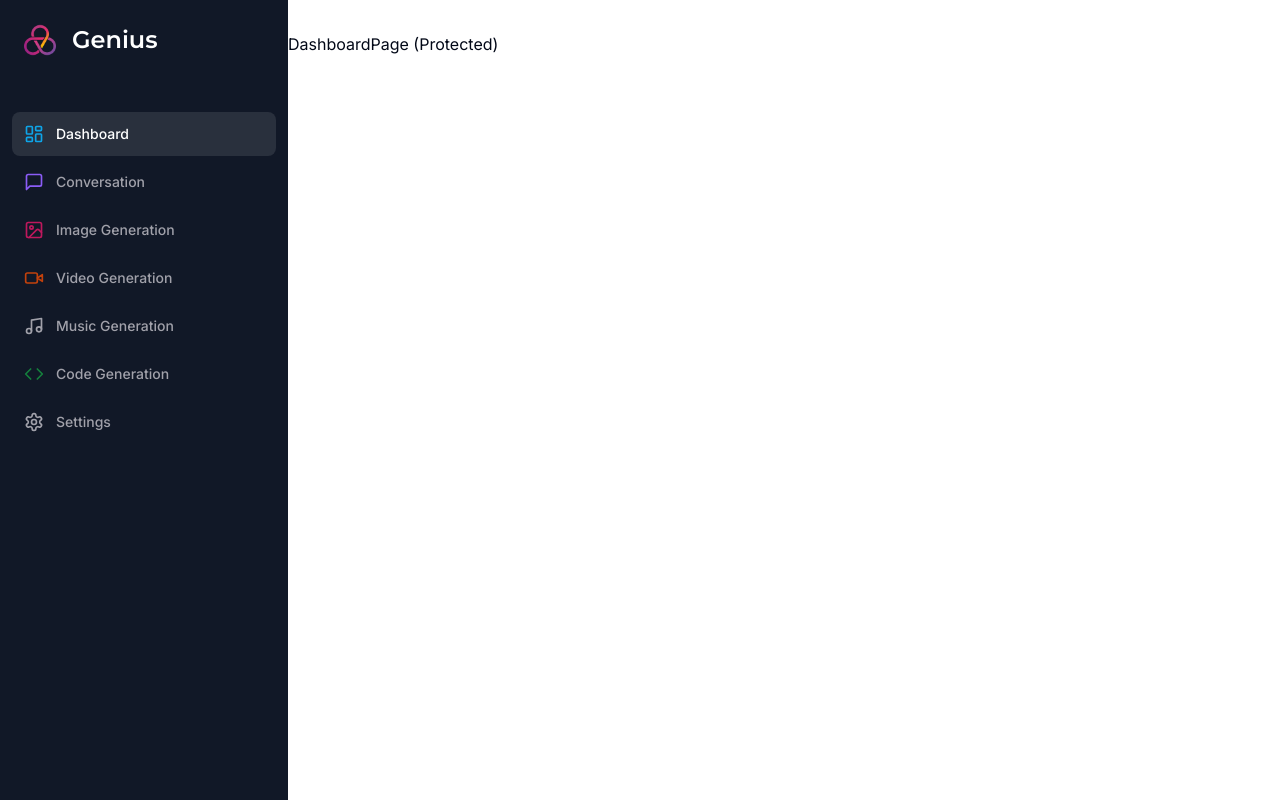
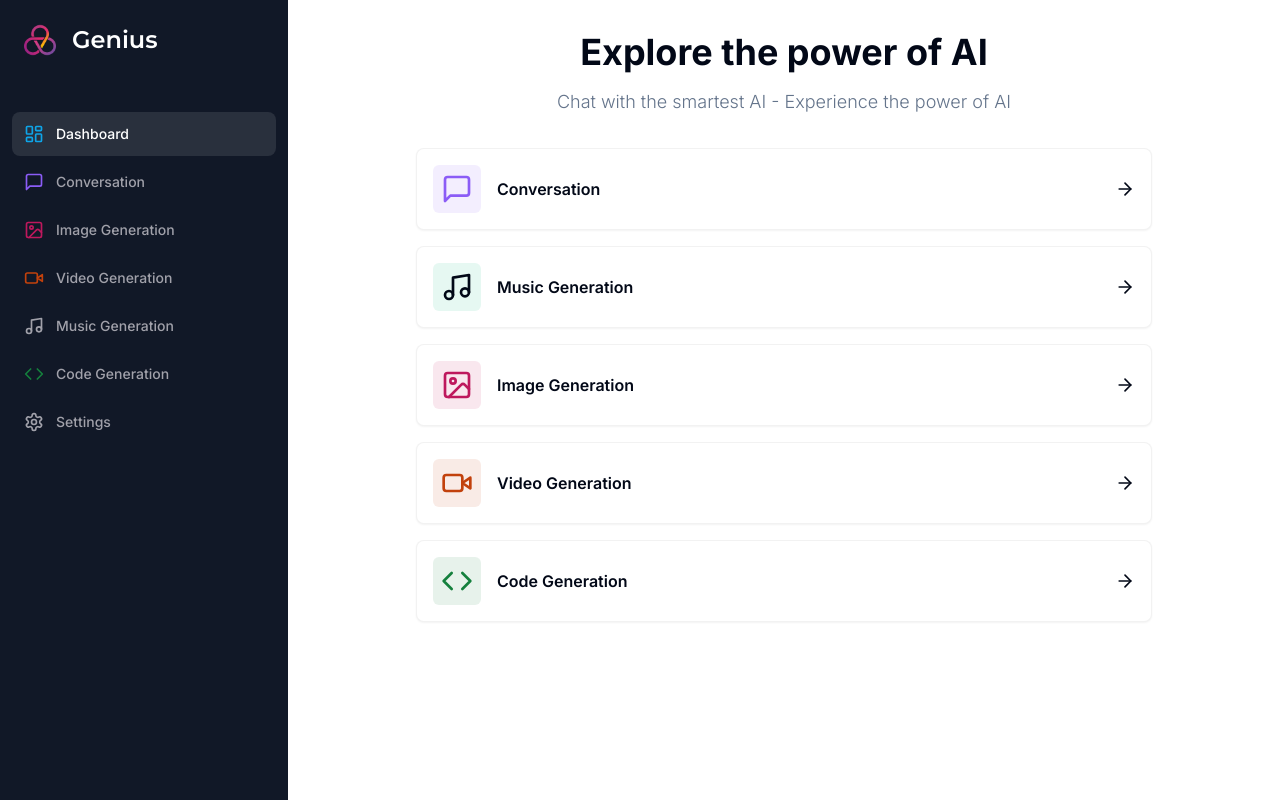
Before and after one commit to haikaljs/ai-sass-CWA, a Next.js app: page /dashboard in a window 1280 px wide. Built offline with nearby package versions, Linux system fonts and the light colour scheme.

Commit message:
DashboardPage

```diff
--- a/app/(dashboard)/(routes)/dashboard/page.tsx
+++ b/app/(dashboard)/(routes)/dashboard/page.tsx
@@ -1,7 +1,83 @@
+"use client";
+import { cn } from "@/lib/utils";
+import {
+  MessageSquare,
+  ArrowRight,
+  Music,
+  ImageIcon,
+  VideoIcon,
+  Code,
+} from "lucide-react";
+import { Card } from "@/components/ui/card";
+import { useRouter } from "next/navigation";
+
 const DashboardPage = () => {
+  const tools = [
+    {
+      label: "Conversation",
+      icon: MessageSquare,
+      color: "text-violet-500",
+      bgColor: "bg-violet-500/10",
+      href: "/conversation",
+    },
+    {
+      label: "Music Generation",
+      icon: Music,
+      color: "text-emarald-500",
+      bgColor: "bg-emerald-500/10",
+      href: "/music",
+    },
+    {
+      label: "Image Generation",
+      icon: ImageIcon,
+      color: "text-pink-700",
+      bgColor: "bg-pink-700/10",
+      href: "/image",
+    },
+    {
+      label: "Video Generation",
+      icon: VideoIcon,
+      color: "text-orange-700",
+      bgColor: "bg-orange-700/10",
+      href: "/video",
+    },
+    {
+      label: "Code Generation",
+      icon: Code,
+      color: "text-green-700",
+      bgColor: "bg-green-700/10",
+      href: "/code",
+    },
+  ];
+
+  const router = useRouter()
   return (
     <div>
-      <p>DashboardPage (Protected)</p>
+      <div className="mb-8 space-y-4">
+        <h2 className="text-2xl md:text-4xl font-bold text-center">
+          Explore the power of AI
+        </h2>
+        <p className="text-muted-foreground font-light text-sm md:text-lg text-center">
+          Chat with the smartest AI - Experience the power of AI
+        </p>
+      </div>
+      <div className="px-4 md:px-20 lg:px-32 space-y-4">
+        {tools.map((tool) => (
+          <Card
+          onClick={() => router.push(tool.href)}
+            key={tool.href}
+            className="p-4 border-black/5 flex items-center justify-between hover:shadow-md transition cursor-pointer"
+          >
+            <div className="flex items-center gap-x-4">
+              <div className={cn("p-2 w-fit rounded-md", tool.bgColor)}>
+                <tool.icon className={cn("w-8 h-8", tool.color)} />
+              </div>
+              <div className="font-semibold">{tool.label}</div>
+            </div>
+            <ArrowRight className="w-5 h-5" />
+          </Card>
+        ))}
+      </div>
     </div>
   );
 };
--- /dev/null
+++ b/components/ui/card.tsx
@@ -0,0 +1,79 @@
+import * as React from "react"
+
+import { cn } from "@/lib/utils"
+
+const Card = React.forwardRef<
+  HTMLDivElement,
+  React.HTMLAttributes<HTMLDivElement>
+>(({ className, ...props }, ref) => (
+  <div
+    ref={ref}
+    className={cn(
+      "rounded-lg border bg-card text-card-foreground shadow-sm",
+      className
+    )}
+    {...props}
+  />
+))
+Card.displayName = "Card"
+
+const CardHeader = React.forwardRef<
+  HTMLDivElement,
+  React.HTMLAttributes<HTMLDivElement>
+>(({ className, ...props }, ref) => (
+  <div
+    ref={ref}
+    className={cn("flex flex-col space-y-1.5 p-6", className)}
+    {...props}
+  />
+))
+CardHeader.displayName = "CardHeader"
+
+const CardTitle = React.forwardRef<
+  HTMLParagraphElement,
+  React.HTMLAttributes<HTMLHeadingElement>
+>(({ className, ...props }, ref) => (
+  <h3
+    ref={ref}
+    className={cn(
+      "text-2xl font-semibold leading-none tracking-tight",
+      className
+    )}
+    {...props}
+  />
+))
+CardTitle.displayName = "CardTitle"
+
+const CardDescription = React.forwardRef<
+  HTMLParagraphElement,
+  React.HTMLAttributes<HTMLParagraphElement>
+>(({ className, ...props }, ref) => (
+  <p
+    ref={ref}
+    className={cn("text-sm text-muted-foreground", className)}
+    {...props}
+  />
+))
+CardDescription.displayName = "CardDescription"
+
+const CardContent = React.forwardRef<
+  HTMLDivElement,
+  React.HTMLAttributes<HTMLDivElement>
+>(({ className, ...props }, ref) => (
+  <div ref={ref} className={cn("p-6 pt-0", className)} {...props} />
+))
+CardContent.displayName = "CardContent"
+
+const CardFooter = React.forwardRef<
+  HTMLDivElement,
+  React.HTMLAttributes<HTMLDivElement>
+>(({ className, ...props }, ref) => (
+  <div
+    ref={ref}
+    className={cn("flex items-center p-6 pt-0", className)}
+    {...props}
+  />
+))
+CardFooter.displayName = "CardFooter"
+
+export { Card, CardHeader, CardFooter, CardTitle, CardDescription, CardContent }
```
